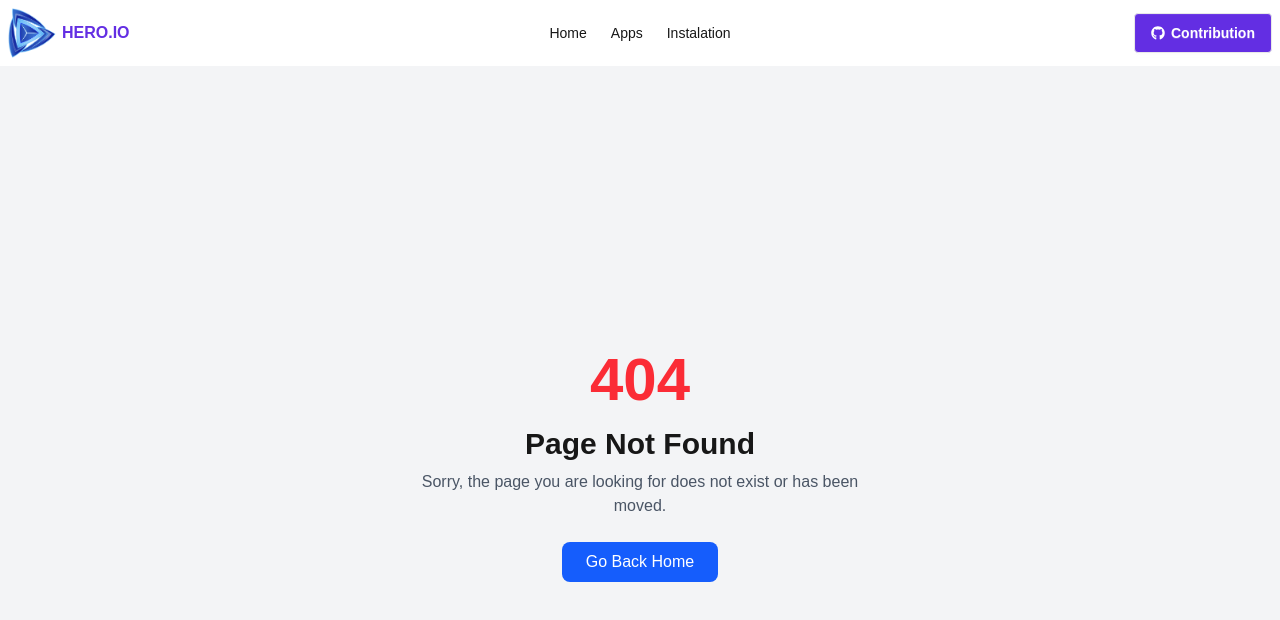
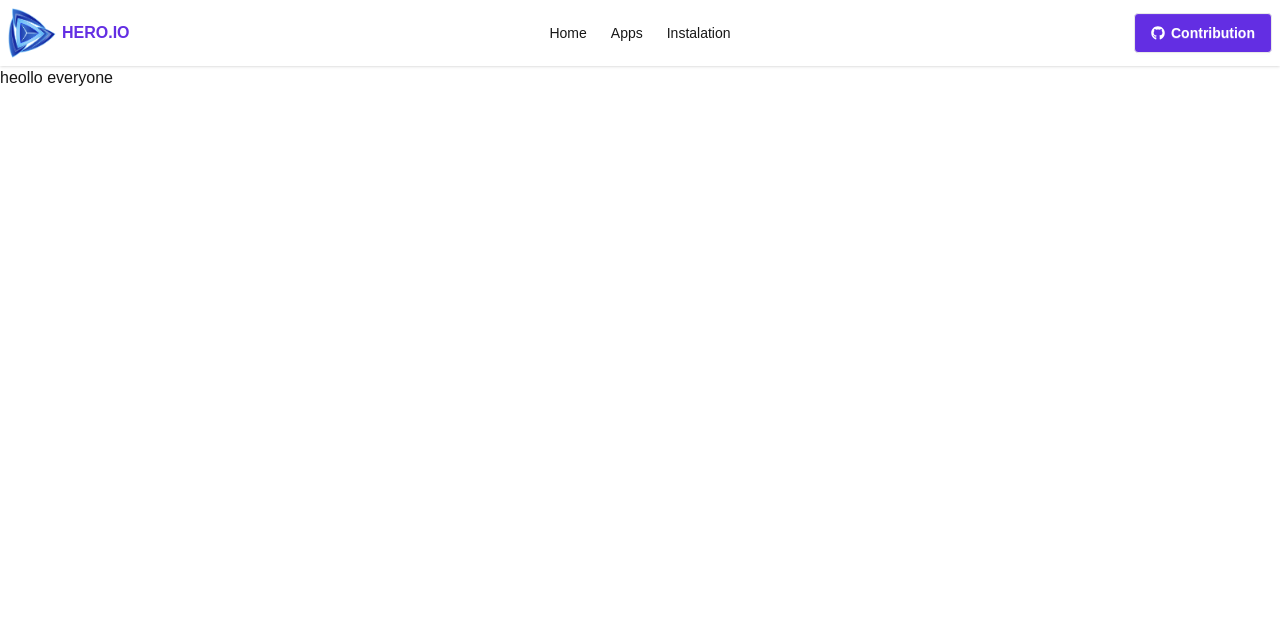
Before and after one commit to surayaafroze/Play_Store, a Next.js app: page /apps/1 in a window 1280 px wide. Before the commit this address had no page. Shown: the top 620 px of the page. Built offline with nearby package versions, Linux system fonts and the light colour scheme.

Commit message:
Show details of each app

```diff
--- /dev/null
+++ b/src/app/apps/[id]/page.jsx
@@ -0,0 +1,20 @@
+// const AllAppsPage = async () => {
+// const res = await fetch(`http://localhost:3000/data.json/${id}`);
+// const apps =await res.json();
+// return apps}
+
+const AppsDetailsPage =async ({params}) => {
+  const {id} =await params;
+const res = await fetch(`http://localhost:3000/data.json`);
+const apps =await res.json();
+
+  const app =apps.find((app)=>app.id==id)
+  console.log(apps)
+  return (
+    <div>
+      heollo everyone
+    </div>
+  );
+};
+
+export default AppsDetailsPage;
--- a/src/component/cards/AppCard.jsx
+++ b/src/component/cards/AppCard.jsx
@@ -1,11 +1,13 @@
 
 import Image from 'next/image';
+import Link from 'next/link';
 import { FaDownload, FaStar } from 'react-icons/fa';
 
 const AppCard = ({app}) => {
 
   const {downloads,ratingAvg,title,image,} =app
   return (
+    <Link href={`/apps/${app.id}`}>
     <div className="card bg-base-100 w-96 shadow-sm">
 
     {/* <Image
@@ -36,7 +38,12 @@ height={200}
     <span className='flex p-4'><FaStar></FaStar>{ratingAvg}</span>
    </div>
   </div>
+
+
+
+
 </div>
+                  </Link>
   );
 };
 
```
